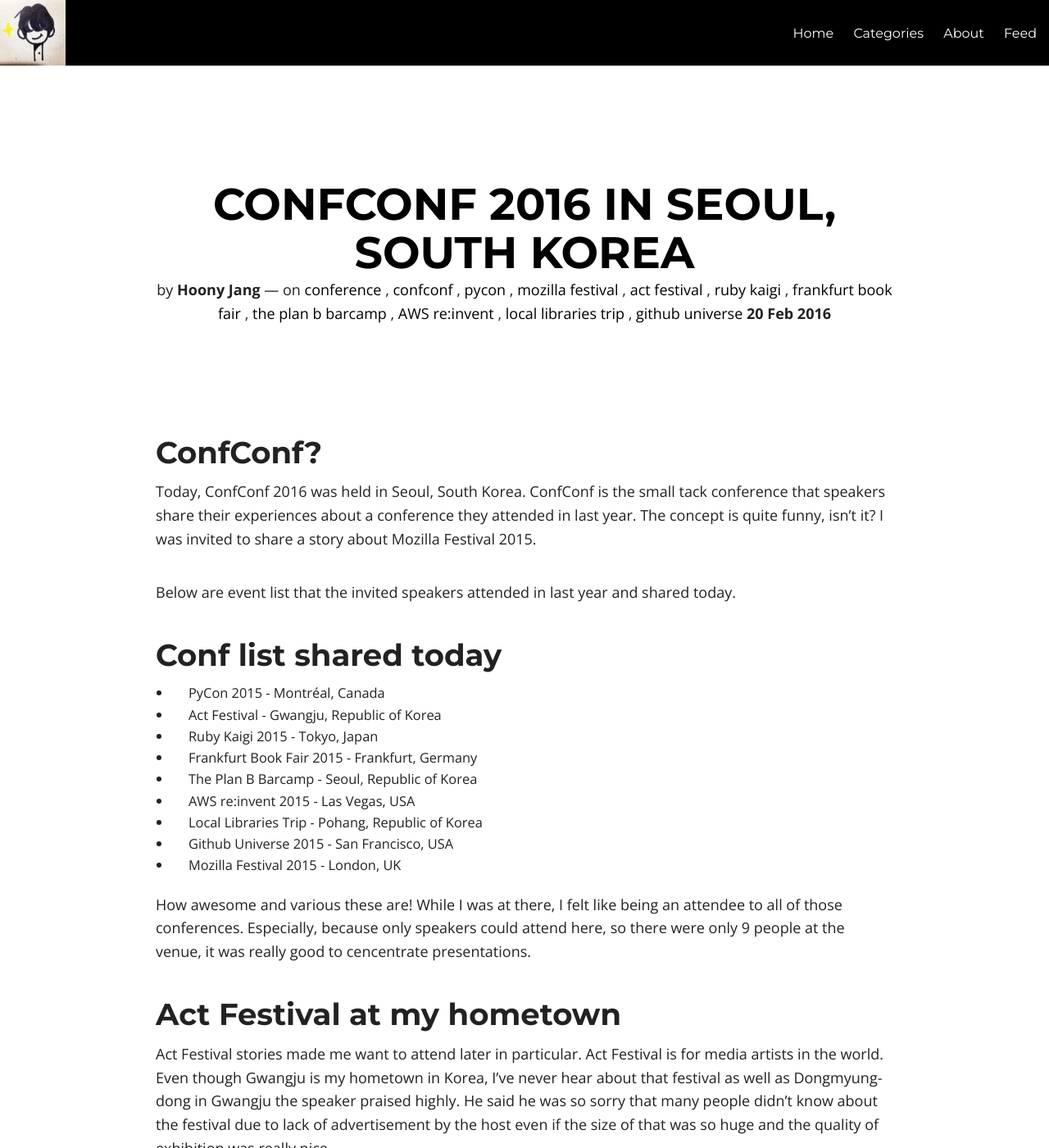
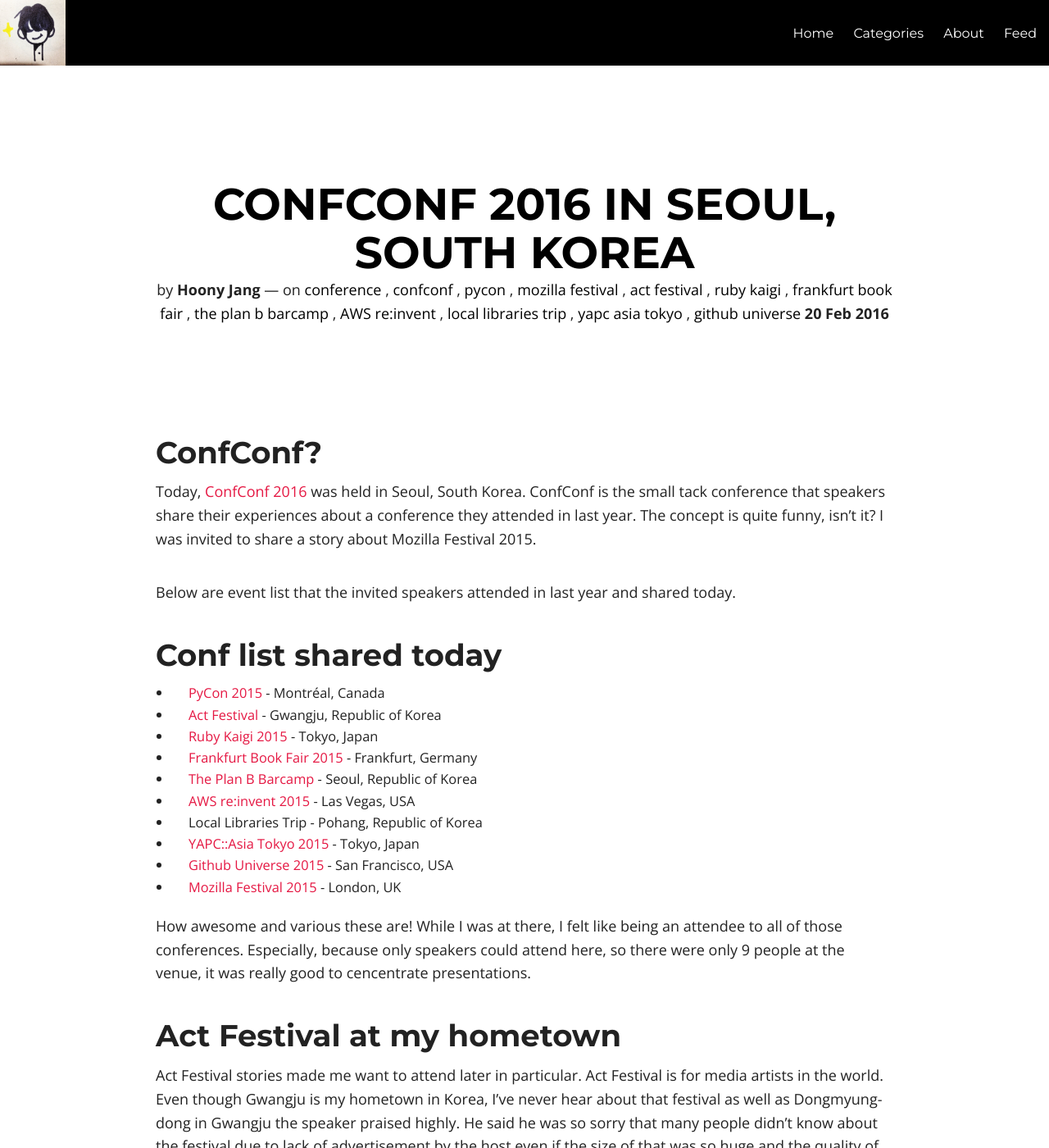
Before and after one commit to hoony/hoony.github.io, a Jekyll site: the page built from _posts/2016-02-20-confconf-2016.md, in a window 1280 px wide and 1400 px high. Shown: the whole window at 82% size. Built offline with Jekyll 4.4.1, drawn with Linux system fonts in a browser that asks for light colours; nearby versions of some CDN libraries; comment, search, counter and statistics services are not loaded.

Commit message:
add hyperlinks on confconf post

```diff
--- a/_posts/2016-02-20-confconf-2016.md
+++ b/_posts/2016-02-20-confconf-2016.md
@@ -4,28 +4,29 @@
 description:
 headline:
 category: "소식"
-tags: ["conference", "confconf", "pycon", "mozilla festival", "act festival", "ruby kaigi", "frankfurt book fair", "the plan b barcamp", "AWS re:invent", "local libraries trip", "github universe"]
+tags: ["conference", "confconf", "pycon", "mozilla festival", "act festival", "ruby kaigi", "frankfurt book fair", "the plan b barcamp", "AWS re:invent", "local libraries trip", "yapc asia tokyo", "github universe"]
 comments: true
 features: true
 ---
 
 ## ConfConf?
 
-Today, ConfConf 2016 was held in Seoul, South Korea. ConfConf is the small tack conference that speakers share their experiences about a conference they attended in last year. The concept is quite funny, isn't it? I was invited to share a story about Mozilla Festival 2015.
+Today, [ConfConf 2016](http://confconf.github.io) was held in Seoul, South Korea. ConfConf is the small tack conference that speakers share their experiences about a conference they attended in last year. The concept is quite funny, isn't it? I was invited to share a story about Mozilla Festival 2015.
 
 Below are event list that the invited speakers attended in last year and shared today.
 
 ## Conf list shared today
 
-* PyCon 2015 - Montréal, Canada
-* Act Festival - Gwangju, Republic of Korea
-* Ruby Kaigi 2015 - Tokyo, Japan
-* Frankfurt Book Fair 2015 - Frankfurt, Germany
-* The Plan B Barcamp - Seoul, Republic of Korea
-* AWS re:invent 2015 - Las Vegas, USA
+* [PyCon 2015](https://us.pycon.org/2015/) - Montréal, Canada
+* [Act Festival](http://actcenter.kr/) - Gwangju, Republic of Korea
+* [Ruby Kaigi 2015](http://rubykaigi.org/2015) - Tokyo, Japan
+* [Frankfurt Book Fair 2015](http://www.buchmesse.de/en/fbf/) - Frankfurt, Germany
+* [The Plan B Barcamp](http://thechange.kr/wp/archives/710) - Seoul, Republic of Korea
+* [AWS re:invent 2015](https://reinvent.awsevents.com/) - Las Vegas, USA
 * Local Libraries Trip - Pohang, Republic of Korea
-* Github Universe 2015 - San Francisco, USA
-* Mozilla Festival 2015 - London, UK
+* [YAPC::Asia Tokyo 2015](http://yapcasia.org/2015/) - Tokyo, Japan
+* [Github Universe 2015](http://githubuniverse.com/) - San Francisco, USA
+* [Mozilla Festival 2015](https://2015.mozillafestival.org/) - London, UK
 
 
 How awesome and various these are! While I was at there, I felt like being an attendee to all of those conferences. Especially, because only speakers could attend here, so there were only 9 people at the venue, it was really good to cencentrate presentations.
```
